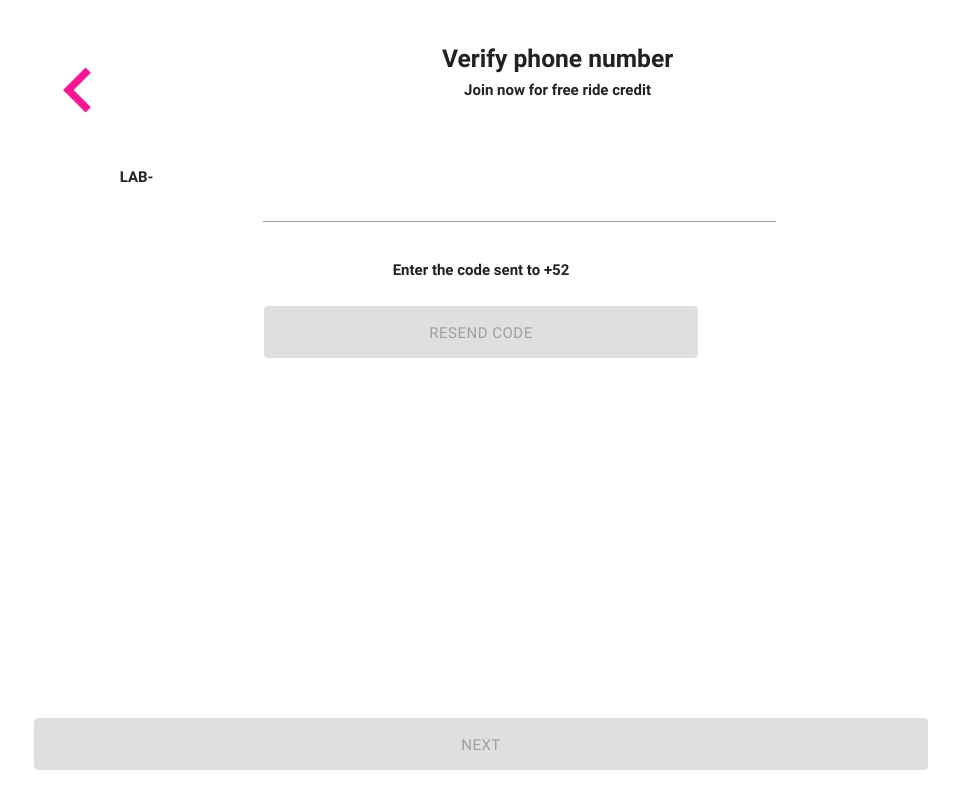
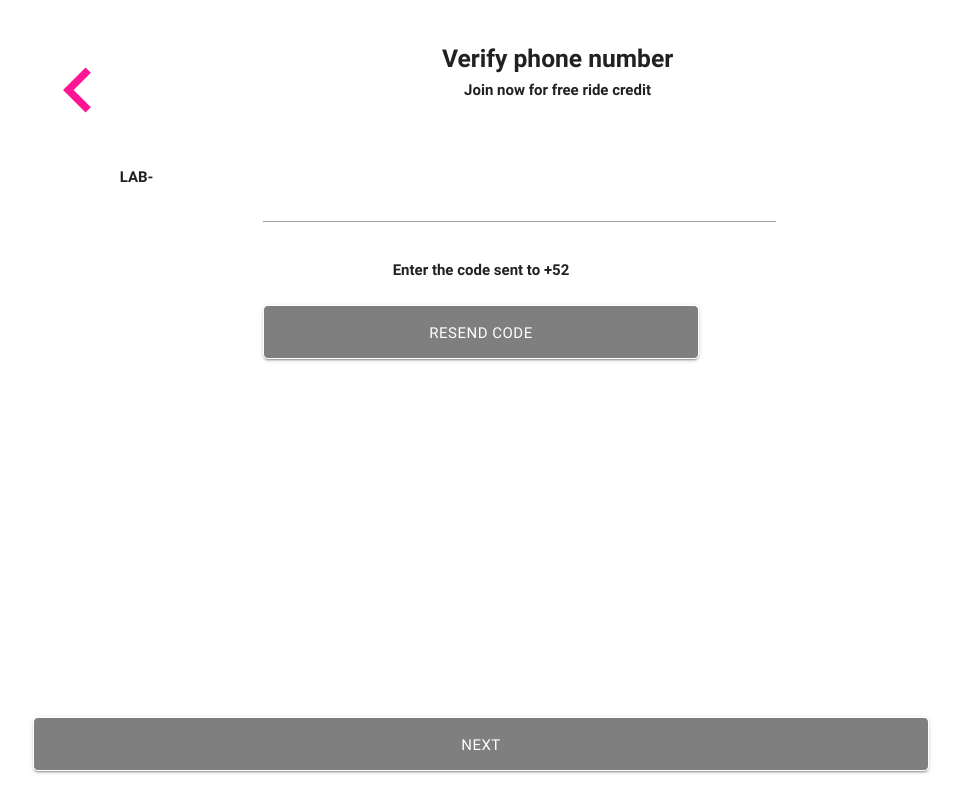
Before and after one commit to GirlLollipop/Lyft2, a plain HTML site: page views/verify.html in a window 1280 px wide. Shown: the whole page, without its empty margins (159-1120 px from the left). Drawn offline with nearby package versions, Linux system fonts and the light colour scheme.

Commit message:
Faltan funciones

```diff
--- a/views/verify.html
+++ b/views/verify.html
@@ -33,12 +33,12 @@
       </div>
       <div class=" row resend">
         <div class="col s6 offset-s3">
-          <a class="btn-large disabled col s12">Resend code</a>
+          <a class="btn-large col s12" href="code.html" >Resend code</a>
         </div>
       </div>
       <div class=" row next-verify">
         <div class="col s12">
-          <a class="btn-large disabled col s12">Next</a>
+          <a class="btn-large col s12" href="sign-up2.html" >Next</a>
         </div>
 
 
```
Also changed, not shown: views/code.html (+1 -1 lines), views/sign-up.html (+1 -1 lines), views/sign-up2.html (+1 -1 lines).
